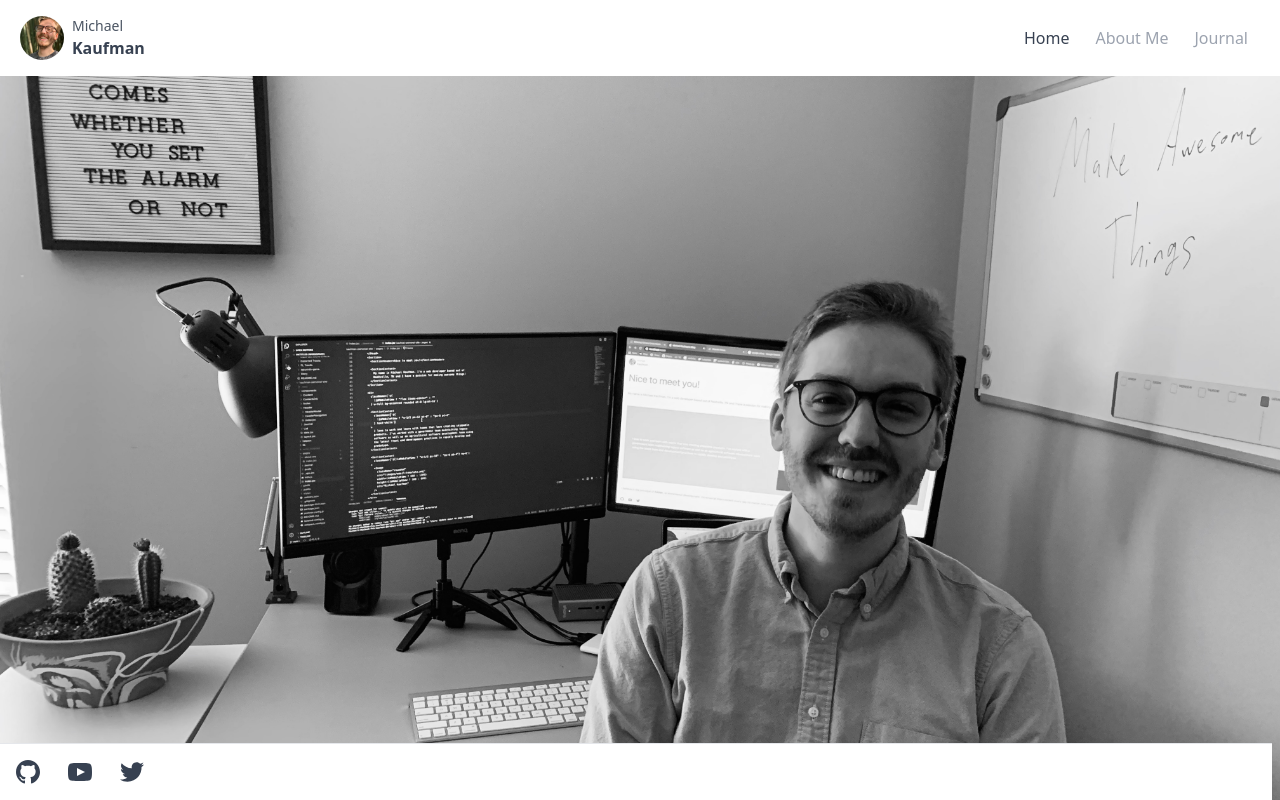
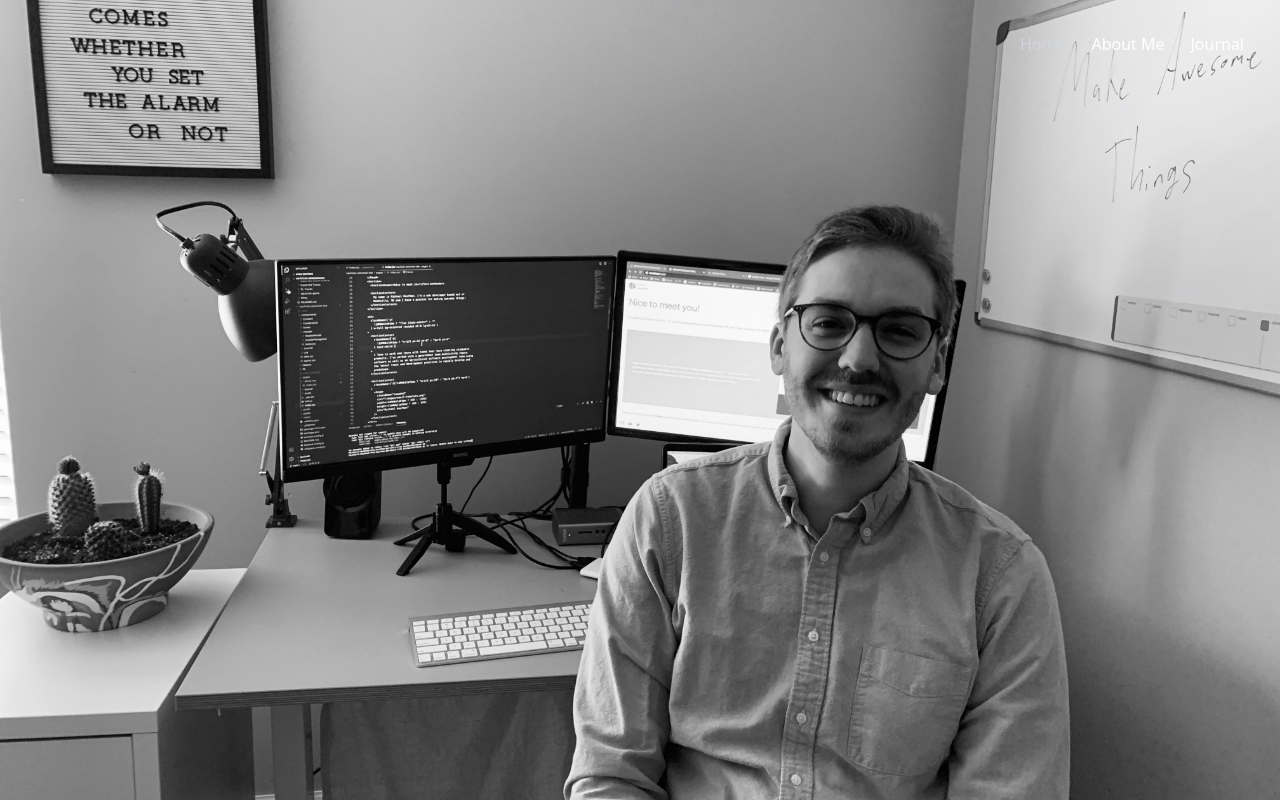
Before and after one commit to KaufmanDeveloper/kaufman-personal-site, a Next.js app: page / in a window 1280 px wide. Shown: the top 800 px of the page. Built offline with nearby package versions, Linux system fonts and the light colour scheme.

Commit message:
fix: Fixes on relative footer and banner image header styling

```diff
--- a/components/Header/HeaderNavigation/index.jsx
+++ b/components/Header/HeaderNavigation/index.jsx
@@ -1,13 +1,18 @@
 import { withRouter } from "next/router";
 import Link from "next/link";
 
-function HeaderNavigation({ router }) {
-  const linkStyling = "text-gray-400 hover:text-gray-500";
+function HeaderNavigation({ router, isHomeVersion }) {
+  const linkStyling = isHomeVersion
+    ? "text-white hover:text-gray-200"
+    : "text-gray-400 hover:text-gray-500";
+  const isCurrentRouteStyling = isHomeVersion
+    ? "text-gray-300"
+    : "text-primary";
 
   return (
     <div className="flex mr-3 w-52 xl:w-56 justify-between">
       {router.pathname === "/" ? (
-        <span className="text-primary">Home</span>
+        <span className={isCurrentRouteStyling}>Home</span>
       ) : (
         <Link href="/">
           <a className={linkStyling}>Home</a>
@@ -15,7 +20,7 @@ function HeaderNavigation({ router }) {
       )}
 
       {router.pathname === "/about-me" ? (
-        <span className="text-primary">About Me</span>
+        <span className={isCurrentRouteStyling}>About Me</span>
       ) : (
         <Link href="/about-me">
           <a className={linkStyling}>About Me</a>
@@ -23,7 +28,7 @@ function HeaderNavigation({ router }) {
       )}
 
       {router.pathname === "/journal" ? (
-        <span className="text-primary">Journal</span>
+        <span className={isCurrentRouteStyling}>Journal</span>
       ) : (
         <Link href="/journal">
           <a className={linkStyling}>Journal</a>
--- a/components/Header/index.jsx
+++ b/components/Header/index.jsx
@@ -11,7 +11,7 @@ import useMediaQuery from "../../helpers/useMediaQuery";
 import HeaderModal from "./HeaderModal";
 import HeaderNavigation from "./HeaderNavigation";
 
-export default function Header() {
+export default function Header({ isHomeVersion }) {
   const [modalIsOpen, setModalIsOpen] = useState(false);
   const toggleModal = () => {
     setModalIsOpen((previousModalState) => {
@@ -27,7 +27,12 @@ export default function Header() {
       ) : null}
 
       <header>
-        <div className="mx-3 my-4 flex items-center justify-between">
+        <div
+          className={`mx-3 my-4 flex items-center justify-between ${
+            isHomeVersion && "absolute z-50 top-0 right-0 px-3 py-4"
+          }`}
+        >
+          {!isHomeVersion && (
             <Link href="/">
               <a className="flex items-center hover:opacity-90">
                 <Image
@@ -43,13 +48,17 @@ export default function Header() {
                 </div>
               </a>
             </Link>
+          )}
 
           {isMobileView ? (
             <button onClick={toggleModal}>
-              <MenuIcon className="text-primary" style={{ fontSize: 28 }} />
+              <MenuIcon
+                className={isHomeVersion ? "text-white" : "text-primary"}
+                style={{ fontSize: 28 }}
+              />
             </button>
           ) : (
-            <HeaderNavigation />
+            <HeaderNavigation isHomeVersion={isHomeVersion} />
           )}
         </div>
       </header>
--- a/components/footer/index.jsx
+++ b/components/footer/index.jsx
@@ -6,8 +6,8 @@ import TwitterIcon from "./TwitterIcon";
 
 export default function Footer() {
   return (
-    <div className="relative">
-      <div className="fixed w-full bottom-0 py-4 pl-6 bg-white border-t -ml-6">
+    <div className="relative pb-16">
+      <div className="w-full absolute bottom-0 h-16 flex justify-center py-4 border-t">
         <div className="w-32 flex items-center justify-between">
           <Link href="https://github.com/KaufmanDeveloper">
             <a>
--- a/components/layout.jsx
+++ b/components/layout.jsx
@@ -10,7 +10,8 @@ export const siteTitle = "Michael Kaufman's Blog";
 
 function Layout({ router, children }) {
   return (
-    <div className="mb-24">
+    <div>
+      <div className="min-h-90">
         <Head>
           <link rel="icon" href="/favicon.ico" />
           <meta
@@ -27,12 +28,10 @@ function Layout({ router, children }) {
           <meta name="twitter:card" content="summary_large_image" />
         </Head>
 
-      <div className="m-2">
-        <Header />
-      </div>
+        {router.pathname === "/" ? (
+          <div className="relative pt-half md:pt-full overflow-hidden">
+            <Header isHomeVersion />
 
-      {router.pathname === "/" && (
-        <div className="relative pt-half md:pt-full overflow-hidden">
             <Image
               className=""
               src="/images/at-desk.jpeg"
@@ -41,11 +40,15 @@ function Layout({ router, children }) {
               objectFit="cover"
             />
           </div>
+        ) : (
+          <div className="m-2">
+            <Header />
+          </div>
         )}
 
         <main className="mx-5">{children}</main>
-
-      <div className="ml-4">
+      </div>
+      <div>
         <Footer />
       </div>
     </div>
--- a/tailwind.config.js
+++ b/tailwind.config.js
@@ -18,6 +18,7 @@ module.exports = {
         full: "100vh",
         half: "50vh",
       },
+      minHeight: { 90: "90vh" },
     },
   },
   variants: {
```
Also changed, not shown: styles/tailwind.css. Lines whose indentation alone changed are shown as unchanged.
